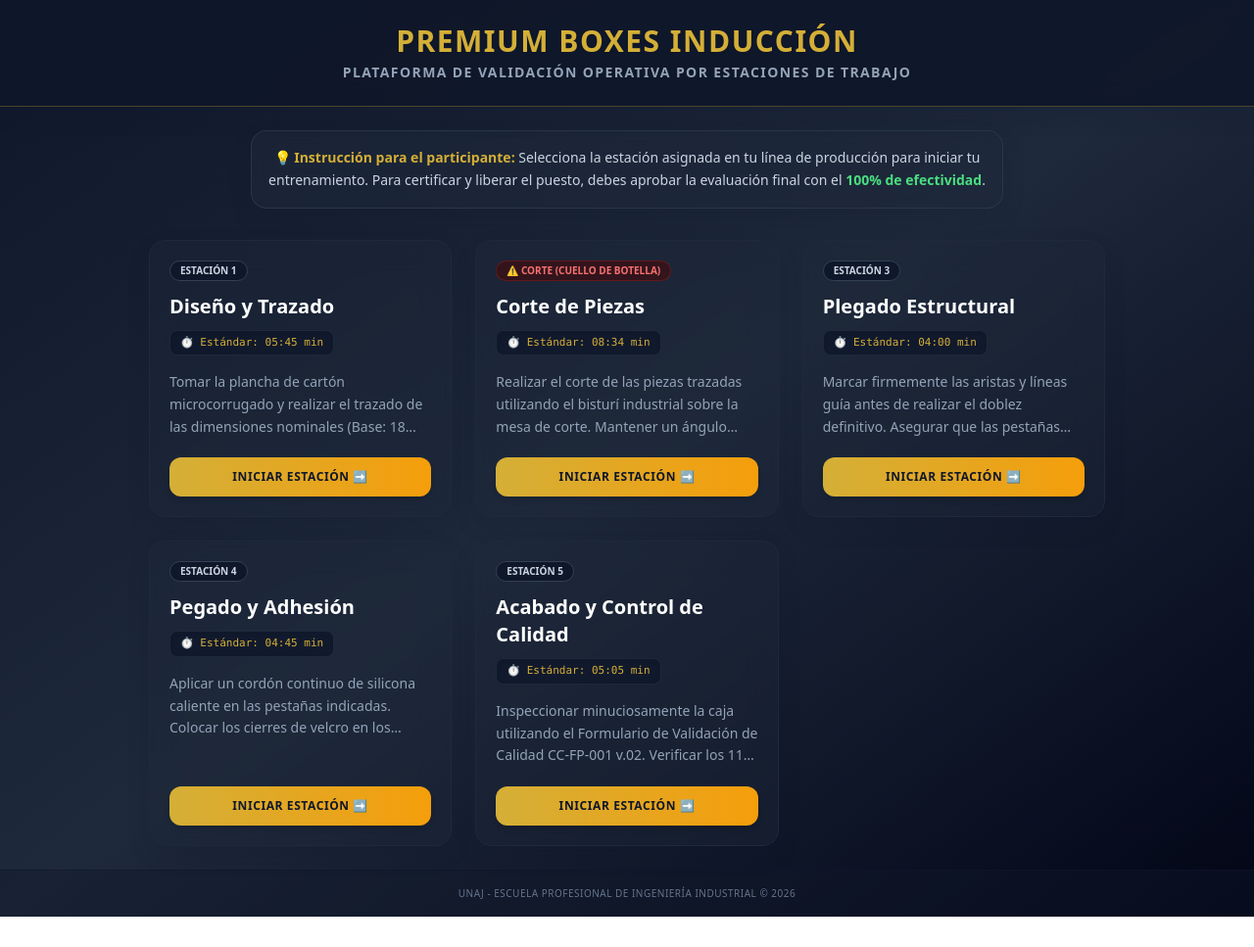
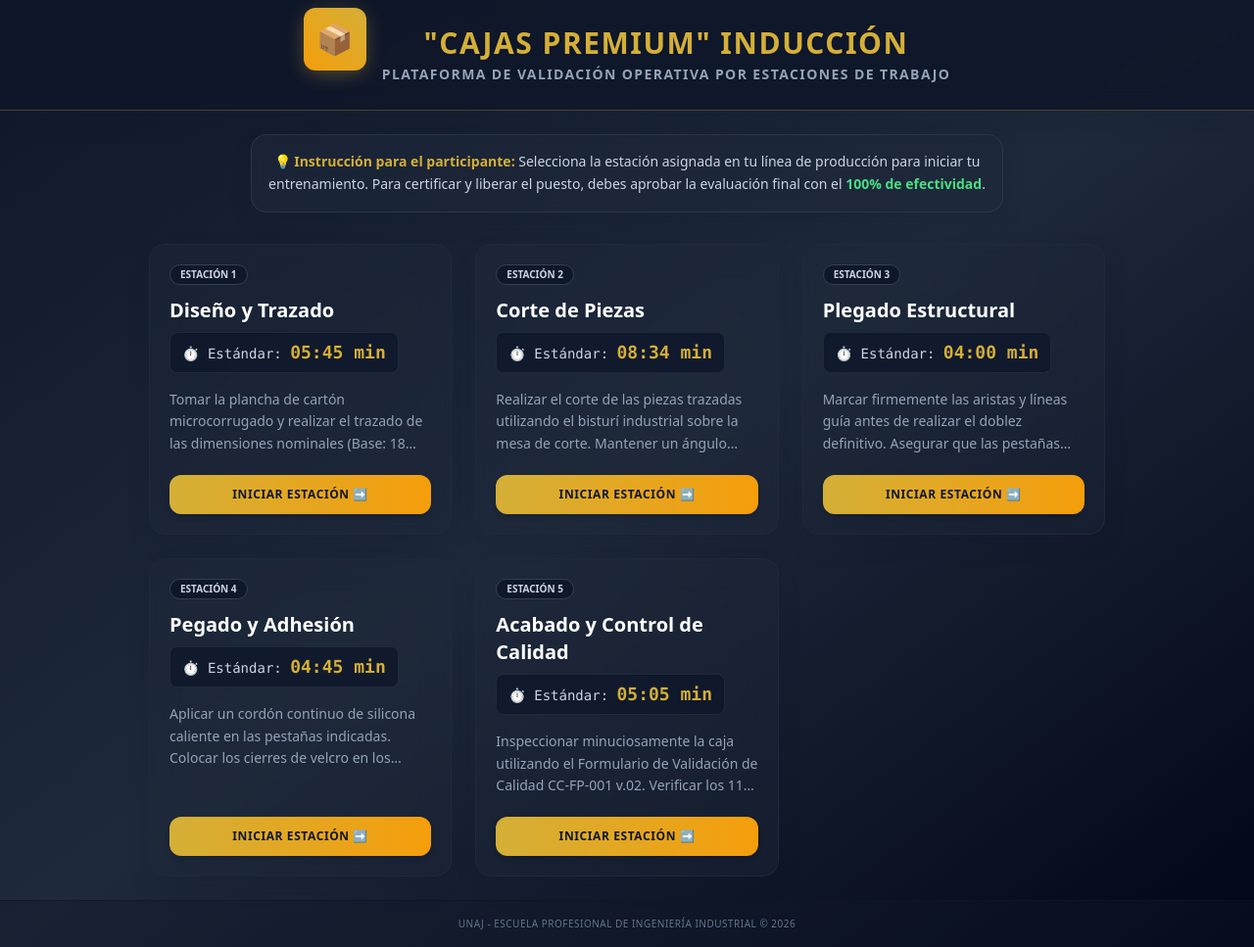
Before and after one commit to higadark-spec/capacitacion_cajas_premium, a plain HTML site: page index.html in a window 1280 px wide. Shown: the whole page at 98% size. Before the commit the page ends 936 px from the top, so only its background shows below. Drawn offline with nearby package versions, Linux system fonts and the light colour scheme.

Commit message:
Update index.html

```diff
--- a/index.html
+++ b/index.html
@@ -3,17 +3,17 @@
 <head>
     <meta charset="UTF-8">
     <meta name="viewport" content="width=device-width, initial-scale=1.0">
-    <title>Menú de Capacitación - Cajas Premium</title>
+    <title>"CAJAS PREMIUM" INDUCCIÓN</title>
     <script src="https://cdn.tailwindcss.com"></script>
     <script>
         tailwind.config = {
             theme: {
                 extend: {
                     colors: {
-                        premiumDark: '#0F172A',     // Azul noche profundo
-                        premiumSlate: '#1E293B',    // Pizarra corporativa
-                        premiumGold: '#D4AF37',     // Oro metálico premium
-                        premiumGoldHover: '#B8932A' // Oro más oscuro para interacciones
+                        premiumDark: '#0F172A',
+                        premiumSlate: '#1E293B',
+                        premiumGold: '#D4AF37',
+                        premiumGoldHover: '#B8932A'
                     },
                     boxShadow: {
                         'premium': '0 10px 30px -10px rgba(15, 23, 42, 0.3)',
@@ -27,8 +27,15 @@
 <body class="bg-gradient-to-br from-slate-900 via-slate-800 to-slate-950 min-h-screen flex flex-col justify-between font-sans antialiased text-slate-200">
 
     <header class="bg-premiumDark/90 backdrop-blur-md text-white p-6 shadow-premium sticky top-0 z-50 text-center border-b border-premiumGold/30">
-        <h1 class="text-2xl md:text-3xl font-black tracking-wider text-premiumGold drop-shadow-sm">PREMIUM BOXES INDUCCIÓN</h1>
-        <p class="text-xs md:text-sm text-slate-400 mt-1 uppercase tracking-widest font-semibold">Plataforma de Validación Operativa por Estaciones de Trabajo</p>
+        <div class="container mx-auto flex flex-col md:flex-row justify-center items-center gap-4 max-w-4xl">
+            <div class="w-16 h-16 bg-gradient-to-tr from-amber-500 to-premiumGold rounded-xl flex items-center justify-center shadow-gold-glow animate-bounce duration-1000">
+                <span class="text-3xl text-slate-950 font-black">📦</span>
+            </div>
+            <div>
+                <h1 class="text-2xl md:text-3xl font-black tracking-wider text-premiumGold drop-shadow-sm">"CAJAS PREMIUM" INDUCCIÓN</h1>
+                <p class="text-xs md:text-sm text-slate-400 mt-1 uppercase tracking-widest font-semibold">Plataforma de Validación Operativa por Estaciones de Trabajo</p>
+            </div>
+        </div>
     </header>
 
     <main class="container mx-auto p-6 max-w-5xl flex-grow">
@@ -37,7 +44,7 @@
         </div>
 
         <div class="grid grid-cols-1 md:grid-cols-2 lg:grid-cols-3 gap-6" id="contenedor-menu">
-            </div>
+        </div>
     </main>
 
     <footer class="bg-premiumDark/40 text-center py-4 text-[10px] text-slate-500 border-t border-slate-900/60 tracking-wider uppercase">
@@ -47,28 +54,23 @@
     <script src="js/data.js"></script>
 
     <script>
-        // Función para renderizar dinámicamente las tarjetas del menú
         function renderizarMenu() {
             const contenedor = document.getElementById('contenedor-menu');
             if (!contenedor) return;
 
-            contenedor.innerHTML = ''; // Limpiar contenedor
+            contenedor.innerHTML = '';
 
-            // Validación de seguridad por si el archivo js/data.js tarda en cargar en GitHub
             if (typeof datosEstaciones === 'undefined' || !datosEstaciones) {
                 contenedor.innerHTML = `<p class="text-center text-red-400 col-span-full">Error: No se pudo cargar el banco de datos de las estaciones.</p>`;
                 return;
             }
 
             datosEstaciones.forEach((estacion) => {
-                // Verificar si esta estación específica ya fue aprobada
                 const esAprobada = localStorage.getItem(`estacion_${estacion.id}_aprobada`) === "true";
 
-                // Definir estilos dinámicos si es el cuello de botella (Estación 2: Corte)
-                const esCuelloBotella = (estacion.numero === 2);
-                const badgeEstacion = esCuelloBotella
-                    ? `<span class="bg-red-950/60 text-red-400 text-[10px] font-black px-2.5 py-0.5 rounded-full uppercase border border-red-800/50">⚠️ Corte (Cuello de Botella)</span>`
-                    : `<span class="bg-premiumDark border border-slate-700 text-slate-300 text-[10px] font-black px-2.5 py-0.5 rounded-full uppercase">Estación ${estacion.numero}</span>`;
+                // Se quitó la advertencia de Cuello de Botella de la Estación 2.
+                // Todas las estaciones muestran su número de forma uniforme.
+                const badgeEstacion = `<span class="bg-premiumDark border border-slate-700 text-slate-300 text-[10px] font-black px-2.5 py-0.5 rounded-full uppercase">Estación ${estacion.numero}</span>`;
 
                 const tarjetaHTML = `
                     <div class="bg-premiumSlate/40 backdrop-blur-lg rounded-2xl shadow-premium p-5 border ${esAprobada ? 'border-green-500/40 bg-green-950/10' : 'border-slate-800'} flex flex-col justify-between hover:border-premiumGold/50 transition-all duration-300 group">
@@ -78,7 +80,9 @@
                                 ${esAprobada ? '<span class="text-xs font-bold text-green-400 flex items-center gap-1 drop-shadow-sm">🏆 Aprobada</span>' : ''}
                             </div>
                             <h3 class="text-xl font-extrabold text-white mb-2 group-hover:text-premiumGold transition-colors">${estacion.nombre}</h3>
-                            <p class="text-[11px] font-mono text-premiumGold mb-4 bg-premiumDark/80 border border-slate-800 inline-block px-2.5 py-1 rounded-lg shadow-inner">⏱️ Estándar: ${estacion.tiempoEstandar}</p>
+                            <p class="text-sm font-mono text-slate-300 mb-4 bg-premiumDark/80 border border-slate-800 inline-block px-3 py-1.5 rounded-lg shadow-inner">
+                                ⏱️ Estándar: <span class="text-lg font-black text-premiumGold">${estacion.tiempoEstandar}</span>
+                            </p>
                             <p class="text-sm text-slate-400 line-clamp-3 mb-5 leading-relaxed">${estacion.instruccion}</p>
                         </div>
                         <button onclick="irAEstacion(${estacion.id})" class="w-full ${esAprobada ? 'bg-green-600 hover:bg-green-700 text-white' : 'bg-gradient-to-r from-premiumGold to-amber-500 text-premiumDark'} font-black py-3 rounded-xl shadow-md transition-all duration-150 active:scale-[0.98] uppercase tracking-wider text-xs">
@@ -91,12 +95,10 @@
         }
 
         function irAEstacion(id) {
-            // Guardar id seleccionado y forzar redirección limpia de ventana
             localStorage.setItem('estacionSeleccionada', id);
             window.location.assign('app.html');
         }
 
-        // Ejecutar la renderización al cargar por completo el árbol DOM de la página
         document.addEventListener("DOMContentLoaded", renderizarMenu);
     </script>
 </body>
```
